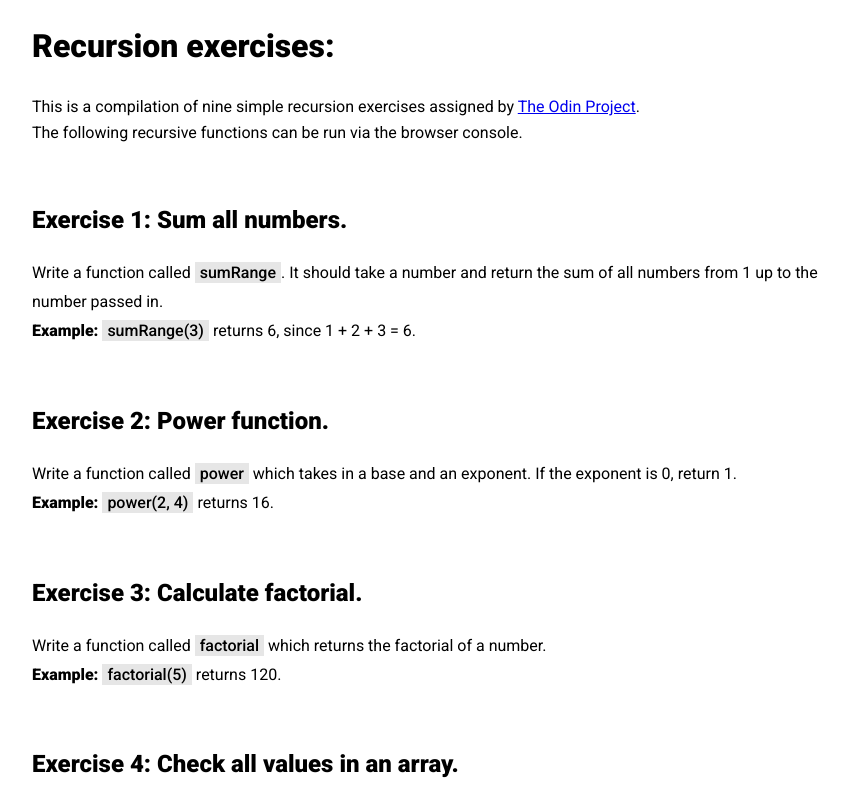
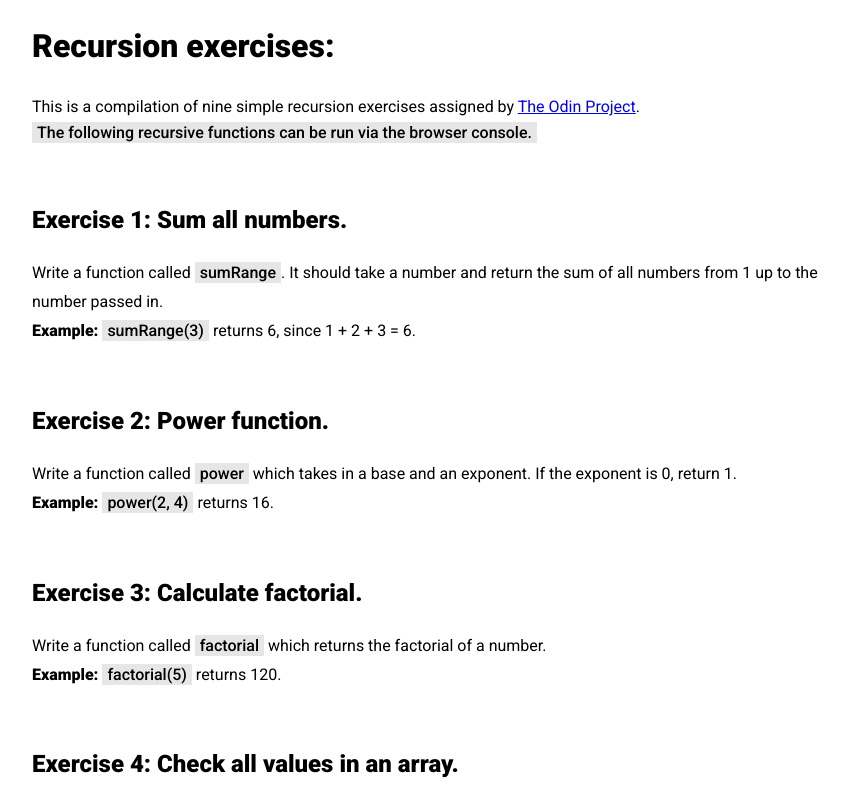
Before and after one commit to FedeLopez17/recursion-exercises, a plain HTML site: page index.html in a window 1280 px wide. Shown: the top 800 px of the page, without its empty margins (32-881 px from the left). Drawn offline with Linux system fonts and the light colour scheme.

Commit message:
Style usage indication

```diff
--- a/index.html
+++ b/index.html
@@ -25,7 +25,10 @@
         >
           The Odin Project</a
         >.<br />
-        The following recursive functions can be run via the browser console.
+        <span class="usage-indication"
+          >The following recursive functions can be run via the browser
+          console.</span
+        >
       </p>
     </header>
     <article>
--- a/style.css
+++ b/style.css
@@ -13,7 +13,8 @@ body {
 }
 
 .function-name,
-.function-call-example {
+.function-call-example,
+.usage-indication {
   font-weight: 500;
   background-color: #e6e6e6;
   padding: 1px 5px;
```
